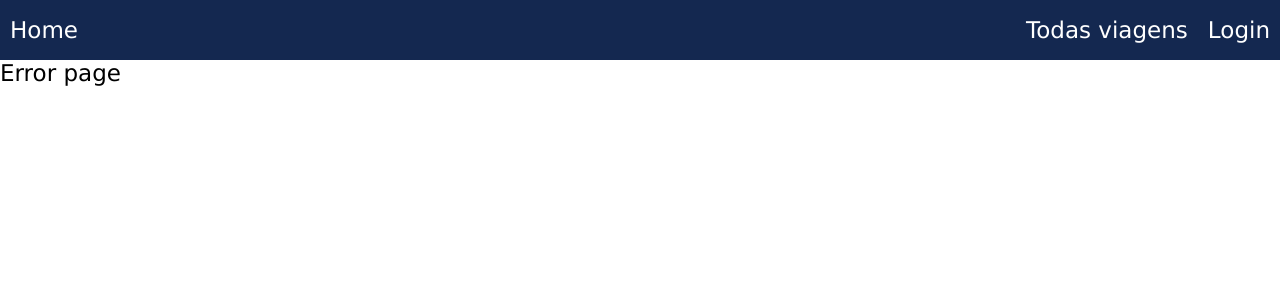
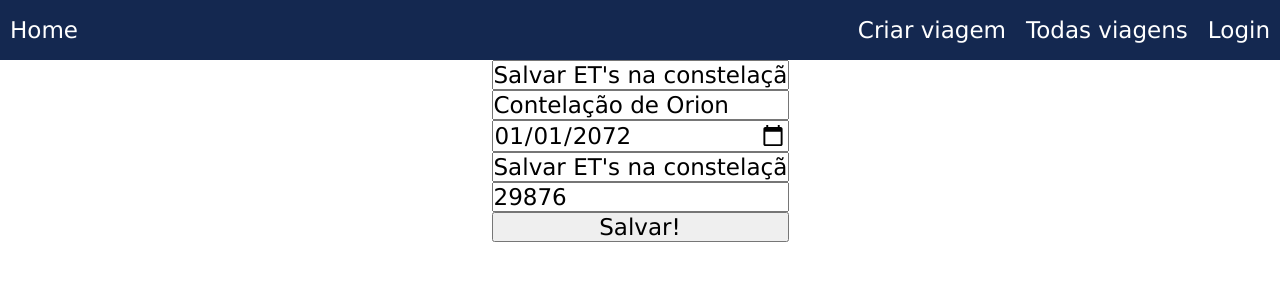
Before and after one commit to future4code/Yuri-Teixeira, a React (Create React App) app in the folder semana9/labx/: page /createtrip in a window 1280 px wide. Shown: the top 300 px of the page. Built offline with nearby package versions, Linux system fonts and the light colour scheme.

Commit message:
Criado tela de criar viagens

```diff
--- /dev/null
+++ b/semana9/labx/src/Hooks/UseForm.js
@@ -0,0 +1,18 @@
+import { useState } from "react";
+
+const UseForm = (initialState) => {
+  const [form, setForm] = useState(initialState);
+
+  const onChange = (event) => {
+    const {name, value} = event.target;
+    setForm({ ...form, [name]: value });
+  };
+
+  const clearFields = () => {
+    setForm(initialState);
+  };
+
+  return [form, onChange, clearFields];
+};
+
+export default UseForm;
--- /dev/null
+++ b/semana9/labx/src/components/CreateTrip/CreateTrip.js
@@ -0,0 +1,97 @@
+import React from "react";
+import styled from "styled-components";
+import axios from "axios";
+import UseForm from "../../Hooks/UseForm";
+
+const DivContent = styled.div`
+  display: flex;
+  flex-direction: column;
+  align-items: center;
+  justify-content: center;
+`;
+
+const FormCreateTrip = styled.form`
+  display: flex;
+  flex-direction: column;
+`;
+
+export default function CreateTrip() {
+  const [form, onChange, clearFields] = UseForm({
+    name: "Salvar ET's na constelação de orion",
+    planet: "Contelação de Orion",
+    date: "2072-01-01",
+    description: "Salvar ET's na constelação de orion",
+    durationInDays: "29876",
+  });
+
+  const createTrip = (event) => {
+    event.preventDefault();
+    const url =
+      "https://us-central1-labenu-apis.cloudfunctions.net/labeX/yuri-pinheiro/trips";
+    const body = form;
+    const headers = {
+      headers: {
+        auth: localStorage.getItem("token"),
+      },
+    };
+    console.log(form);
+
+    axios
+      .post(url, body, headers)
+      .then((res) => {
+        console.log("trip criada com sucesso!", res);
+      })
+      .catch((err) => {
+        console.log(err);
+      });
+
+    clearFields();
+  };
+
+  return (
+    <DivContent>
+      <FormCreateTrip onSubmit={createTrip}>
+        <input
+          required
+          type="text"
+          name="name"
+          onChange={onChange}
+          value={form.name}
+          placeholder="Nome da viagem"
+        />
+        <input
+          required
+          type="text"
+          name="planet"
+          onChange={onChange}
+          value={form.planet}
+          placeholder="Planeta"
+        />
+        <input
+          required
+          type="date"
+          name="date"
+          onChange={onChange}
+          value={form.date}
+          placeholder="Data"
+        />
+        <input
+          required
+          type="text"
+          name="description"
+          onChange={onChange}
+          value={form.description}
+          placeholder="Descrição"
+        />
+        <input
+          type="number"
+          name="durationInDays"
+          onChange={onChange}
+          value={form.durationInDays}
+          placeholder="Duração em dias"
+        />
+        <button>Salvar!</button>
+      </FormCreateTrip>
+    </DivContent>
+  );
+}
--- a/semana9/labx/src/components/Header/Header.js
+++ b/semana9/labx/src/components/Header/Header.js
@@ -1,7 +1,7 @@
 import React from "react";
 import styled from "styled-components";
 import { useHistory } from "react-router-dom";
-import { goToHome, goToLogin, goToAllTrips } from "../Routes/Coordinator";
+import { goToHome, goToLogin, goToAllTrips, goToCreateTrip } from "../Routes/Coordinator";
 
 const DivContent = styled.div`
   display: flex;
@@ -47,6 +47,9 @@ export default function Header() {
         Home
       </ItensMenu>
       <Menus>
+      <li>
+          <ItensMenu href="" onClick={() => goToCreateTrip(history)}>Criar viagem</ItensMenu>
+        </li>
         <li>
           <ItensMenu href="" onClick={() => goToAllTrips(history)}>Todas viagens</ItensMenu>
         </li>
--- a/semana9/labx/src/components/Routes/Coordinator.js
+++ b/semana9/labx/src/components/Routes/Coordinator.js
@@ -13,3 +13,7 @@ export const goToDetailTrip = (history, id) => {
 export const goToAllTrips = (history) => {
   history.push("/alltrips");
 };
+
+export const goToCreateTrip = (history) => {
+  history.push("/createtrip");
+};
--- a/semana9/labx/src/components/Routes/Router.js
+++ b/semana9/labx/src/components/Routes/Router.js
@@ -6,6 +6,7 @@ import Login from "../Login/Login";
 import AllTrips from "../AllTrips/AllTrips";
 import DetailTrip from "../DetailTrip/DetailTrip";
 import ErroPage from "../ErroPage/ErroPage";
+import CreateTrip from "../CreateTrip/CreateTrip";
 
 export default function Router() {
   return (
@@ -21,6 +22,9 @@ export default function Router() {
         <Route exact path={"/alltrips"}>
           <AllTrips />
         </Route>
+        <Route exact path={"/createtrip"}>
+          <CreateTrip />
+        </Route>
 
         <Route exact path={"/detailtrip/:id"} component={DetailTrip} />
 
```
